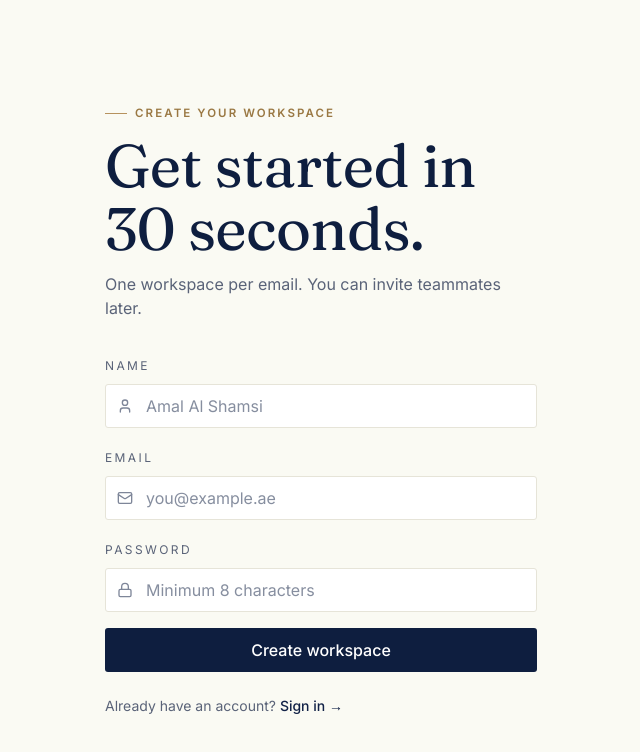
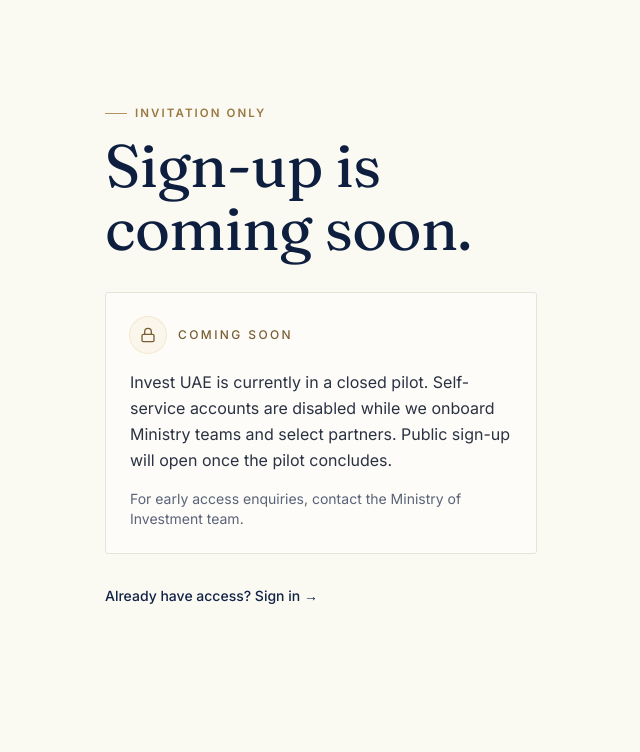
Before and after one commit to AhmedRaoofuddin/Investment_UAE, a Next.js app in the folder frontend/: page /auth/signup in a window 1280 px wide. Shown: the top 752 px of the page, without its empty margins (319-959 px from the left). Built offline with nearby package versions, Linux system fonts and the light colour scheme; no server answers.

Commit message:
feat: gate signup behind coming-soon flag

```diff
--- a/frontend/app/auth/signup/SignUpForm.tsx
+++ b/frontend/app/auth/signup/SignUpForm.tsx
@@ -1,101 +1,47 @@
 "use client";
 
 import Link from "next/link";
-import { Mail, Lock, User, AlertCircle } from "lucide-react";
+import { Lock } from "lucide-react";
 import { Section, SerifHeading, Eyebrow } from "@/components/ui/primitives";
 import { useLocale } from "@/lib/i18n/LocaleProvider";
-import { doSignUp } from "./actions";
 
-export function SignUpForm({ error }: { error?: string }) {
+// Self-service sign-up is disabled for the pilot. This screen tells
+// visitors that access is invitation-only and points existing users to
+// the sign-in page. The server action in ./actions.ts enforces the same
+// policy for direct POSTs.
+export function SignUpForm() {
   const { t } = useLocale();
-  const errorMessage =
-    error === "invalid"
-      ? t("auth.signup.error.invalid")
-      : error === "exists"
-        ? t("auth.signup.error.exists")
-        : error === "server"
-          ? t("auth.signup.error.server")
-          : null;
 
   return (
     <Section className="py-16 md:py-24 max-w-lg">
-      <Eyebrow>{t("auth.signup.eyebrow")}</Eyebrow>
+      <Eyebrow>{t("auth.signup.comingSoon.eyebrow")}</Eyebrow>
       <SerifHeading level={1} className="mt-3">
-        {t("auth.signup.title")}
+        {t("auth.signup.comingSoon.title")}
       </SerifHeading>
-      <p className="mt-3 text-ink-500">{t("auth.signup.intro")}</p>
 
-      {errorMessage && (
-        <div className="mt-6 flex items-start gap-3 p-4 rounded-[3px] border border-red-300 bg-red-50 text-sm text-red-900">
-          <AlertCircle className="w-4 h-4 mt-0.5 shrink-0" />
-          {errorMessage}
+      <div className="mt-8 rounded-[3px] border border-line bg-sand-50 p-6">
+        <div className="flex items-center gap-3">
+          <span className="inline-flex items-center justify-center w-9 h-9 rounded-full bg-gold-50 ring-1 ring-gold-100">
+            <Lock className="w-4 h-4 text-gold-700" />
+          </span>
+          <span className="text-xs uppercase tracking-[0.2em] text-gold-700 font-medium">
+            {t("auth.signup.comingSoon.badge")}
+          </span>
         </div>
-      )}
+        <p className="mt-4 text-ink-700 leading-relaxed">
+          {t("auth.signup.comingSoon.body")}
+        </p>
+        <p className="mt-4 text-sm text-ink-500">
+          {t("auth.signup.comingSoon.contact")}
+        </p>
+      </div>
 
-      <form action={doSignUp} className="mt-8 space-y-4">
-        <label className="block">
-          <span className="text-xs uppercase tracking-[0.2em] text-ink-500">
-            {t("auth.signup.label.name")}
-          </span>
-          <div className="mt-2 relative">
-            <User className="w-4 h-4 absolute left-3 top-1/2 -translate-y-1/2 text-ink-400" />
-            <input
-              type="text"
-              name="name"
-              autoComplete="name"
-              className="w-full h-11 pl-10 pr-3 rounded-[3px] border border-line bg-white text-navy-800 focus:outline-none focus:border-navy-300"
-              placeholder={t("auth.signup.placeholder.name")}
-            />
-          </div>
-        </label>
-
-        <label className="block">
-          <span className="text-xs uppercase tracking-[0.2em] text-ink-500">
-            {t("auth.signup.label.email")}
-          </span>
-          <div className="mt-2 relative">
-            <Mail className="w-4 h-4 absolute left-3 top-1/2 -translate-y-1/2 text-ink-400" />
-            <input
-              type="email"
-              name="email"
-              required
-              autoComplete="email"
-              className="w-full h-11 pl-10 pr-3 rounded-[3px] border border-line bg-white text-navy-800 focus:outline-none focus:border-navy-300"
-              placeholder={t("auth.signup.placeholder.email")}
-            />
-          </div>
-        </label>
-
-        <label className="block">
-          <span className="text-xs uppercase tracking-[0.2em] text-ink-500">
-            {t("auth.signup.label.password")}
-          </span>
-          <div className="mt-2 relative">
-            <Lock className="w-4 h-4 absolute left-3 top-1/2 -translate-y-1/2 text-ink-400" />
-            <input
-              type="password"
-              name="password"
-              required
-              minLength={8}
-              autoComplete="new-password"
-              className="w-full h-11 pl-10 pr-3 rounded-[3px] border border-line bg-white text-navy-800 focus:outline-none focus:border-navy-300"
-              placeholder={t("auth.signup.placeholder.password")}
-            />
-          </div>
-        </label>
-
-        <button
-          type="submit"
-          className="inline-flex items-center justify-center gap-2 w-full h-11 rounded-[3px] bg-navy-800 text-white font-medium hover:bg-navy-700 transition-colors"
+      <p className="mt-8 text-sm text-ink-500">
+        <Link
+          href="/auth/signin"
+          className="text-navy-700 hover:text-gold-600 font-medium"
         >
-          {t("auth.signup.submit")}
-        </button>
-      </form>
-
-      <p className="mt-6 text-sm text-ink-500">
-        {t("auth.signup.haveAccount")}{" "}
-        <Link href="/auth/signin" className="text-navy-700 hover:text-gold-600 font-medium">
-          {t("auth.signup.signIn")}
+          {t("auth.signup.comingSoon.signInCta")}
         </Link>
       </p>
     </Section>
--- a/frontend/app/auth/signup/actions.ts
+++ b/frontend/app/auth/signup/actions.ts
@@ -2,6 +2,14 @@
 
 // Server action for sign-up — split from the page so the page itself
 // can be a client component (to call useLocale for translated strings).
+//
+// Self-service sign-up is disabled for the pilot. Flip SIGNUP_ENABLED to
+// re-open public registration. The full create-account flow (bcrypt →
+// tenant/user transaction → signIn) stays below so re-enabling is a
+// one-line change, but while the flag is off the action short-circuits
+// to the coming-soon page before touching the DB or creating any rows.
+// Defense in depth: even if a stale form is cached or a bot POSTs here
+// directly, nothing is created.
 
 import { redirect } from "next/navigation";
 import bcrypt from "bcryptjs";
@@ -9,7 +17,13 @@
 import { db, isDbConfigured } from "@/lib/db";
 import { audit } from "@/lib/audit";
 
+const SIGNUP_ENABLED = false;
+
 export async function doSignUp(formData: FormData) {
+  if (!SIGNUP_ENABLED) {
+    redirect("/auth/signup");
+  }
+
   const name = String(formData.get("name") ?? "").trim();
   const email = String(formData.get("email") ?? "").trim().toLowerCase();
   const password = String(formData.get("password") ?? "");
--- a/frontend/app/auth/signup/page.tsx
+++ b/frontend/app/auth/signup/page.tsx
@@ -1,19 +1,11 @@
-// Sign-up page — name + email + password.
+// Sign-up page — currently invitation-only (self-service disabled for the pilot).
 //
-// Server action:
-//   1. Validates input.
-//   2. Rejects duplicate email.
-//   3. Creates a Tenant + User in a single transaction with bcrypt(password).
-//   4. Calls signIn("credentials") which redeems the just-created creds and
-//      sets the session cookie. User lands on /workspace.
+// The UI renders a coming-soon card. The server action in ./actions.ts
+// short-circuits any direct POSTs so the DB is never touched while the
+// SIGNUP_ENABLED flag is off.
 
 import { SignUpForm } from "./SignUpForm";
 
-interface PageProps {
-  searchParams: Promise<{ error?: string }>;
+export default function SignUpPage() {
+  return <SignUpForm />;
 }
-
-export default async function SignUpPage({ searchParams }: PageProps) {
-  const { error } = await searchParams;
-  return <SignUpForm error={error} />;
-}
--- a/frontend/lib/i18n/dictionary.ts
+++ b/frontend/lib/i18n/dictionary.ts
@@ -699,6 +699,12 @@
   "auth.signup.submit": "Create workspace",
   "auth.signup.haveAccount": "Already have an account?",
   "auth.signup.signIn": "Sign in →",
+  "auth.signup.comingSoon.badge": "Coming soon",
+  "auth.signup.comingSoon.eyebrow": "Invitation only",
+  "auth.signup.comingSoon.title": "Sign-up is coming soon.",
+  "auth.signup.comingSoon.body": "Invest UAE is currently in a closed pilot. Self-service accounts are disabled while we onboard Ministry teams and select partners. Public sign-up will open once the pilot concludes.",
+  "auth.signup.comingSoon.contact": "For early access enquiries, contact the Ministry of Investment team.",
+  "auth.signup.comingSoon.signInCta": "Already have access? Sign in →",
 
   // ── workspace: connectors page (chrome) ──────────────────────────
   "workspace.connectors.title": "Connect the systems the Ministry already runs on.",
@@ -1493,6 +1499,12 @@
   "auth.signup.submit": "إنشاء مساحة العمل",
   "auth.signup.haveAccount": "لديك حساب مسبقًا؟",
   "auth.signup.signIn": "تسجيل الدخول ←",
+  "auth.signup.comingSoon.badge": "قريبًا",
+  "auth.signup.comingSoon.eyebrow": "بدعوة فقط",
+  "auth.signup.comingSoon.title": "التسجيل الذاتي قريبًا.",
+  "auth.signup.comingSoon.body": "منصة الاستثمار في الإمارات حاليًا في مرحلة تجريبية مغلقة. تم تعطيل إنشاء الحسابات الذاتية بينما نُدخل فرق الوزارة وعددًا محدودًا من الشركاء. سيُفتح التسجيل العام بعد انتهاء المرحلة التجريبية.",
+  "auth.signup.comingSoon.contact": "للاستفسار عن الوصول المبكر، تواصل مع فريق وزارة الاستثمار.",
+  "auth.signup.comingSoon.signInCta": "تملك صلاحية الوصول؟ تسجيل الدخول ←",
 
   // ── workspace: connectors page (chrome) ──────────────────────────
   "workspace.connectors.title": "وصِل الأنظمة التي تعمل بها الوزارة.",
```
